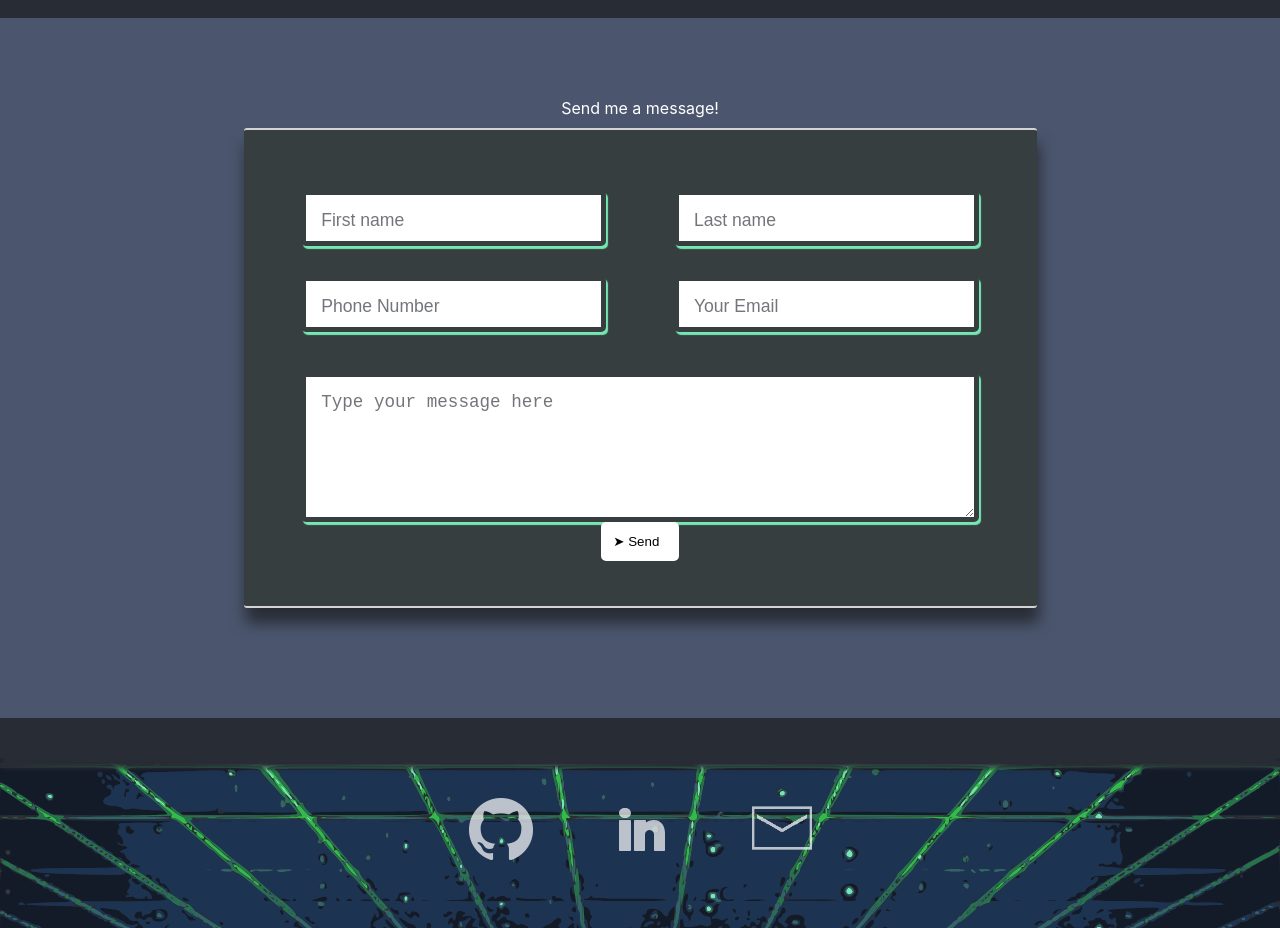
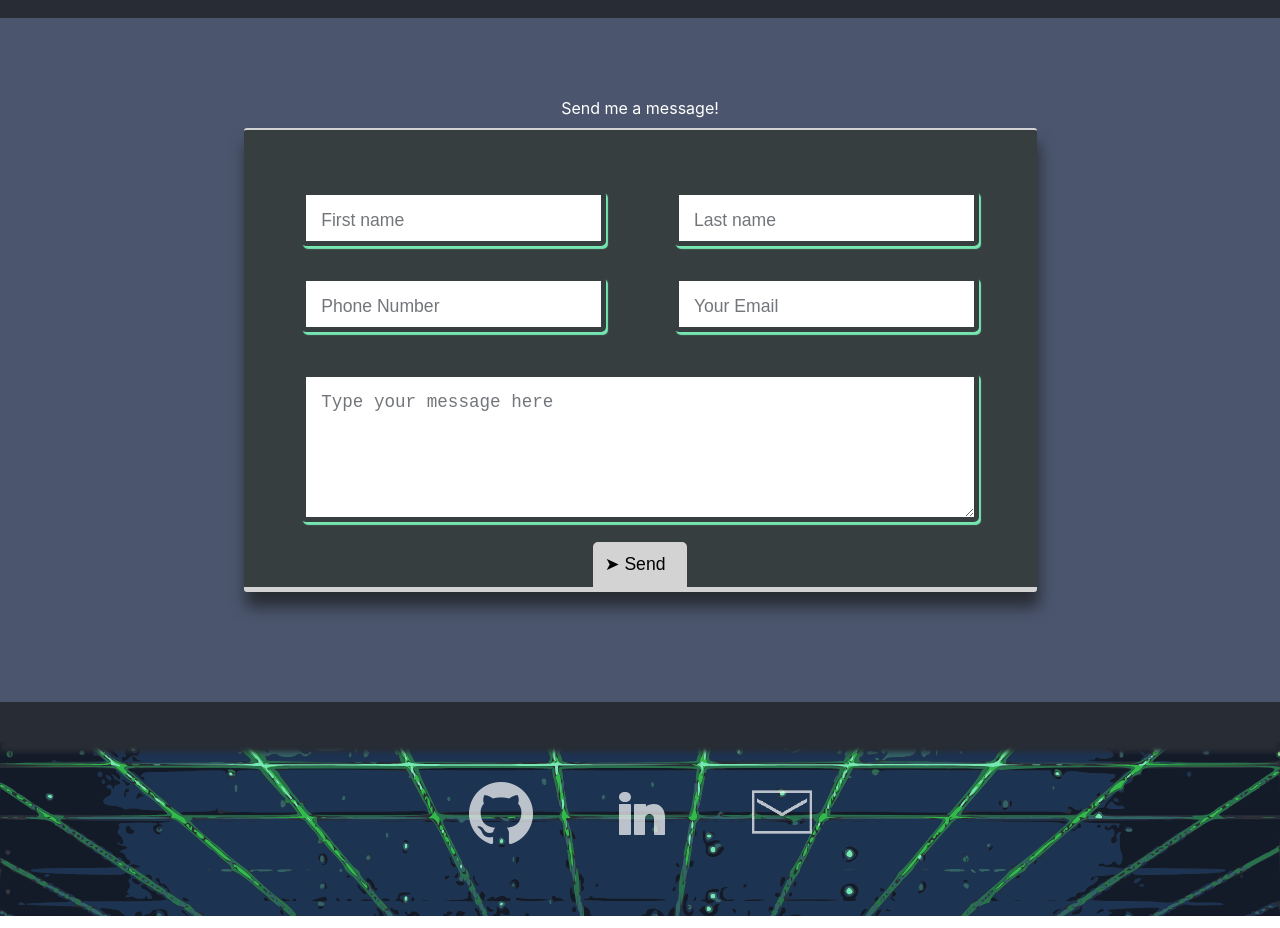
Before and after one commit to NickStrick/My-Portfolio, a React (Create React App) app in the folder portfolio/: page / in a window 1280 px wide. Shown: the part 3200-4128 px from the top of the page. Built offline with nearby package versions, Linux system fonts and the light colour scheme; no server answers.

Commit message:
contact styling

```diff
--- a/portfolio/src/components/ContactInfo/Contactinfo.scss
+++ b/portfolio/src/components/ContactInfo/Contactinfo.scss
@@ -19,7 +19,7 @@ $mobile: 700px;
         background: $contac-back;
 
         border-top: 2px solid lightgray;
-        border-bottom: 2px solid lightgray;
+        border-bottom: 5px solid lightgray;
         margin: 0 auto;
         width: 65%;
         display:flex;
@@ -27,7 +27,7 @@ $mobile: 700px;
         justify-content: space-between;
         align-items: center;
         margin-top: 10px;
-        padding: 60px 20px 45px;
+        padding: 60px 20px 0;
         box-shadow: 2px 15px 15px $background-base;
         border-radius: 3px;
         // #888888
@@ -38,6 +38,7 @@ $mobile: 700px;
             display: flex;
             justify-content: space-between;
             margin-bottom: 30px;
+
             input{
                 font-size: 1.1rem;
                 width: 45%;
@@ -79,6 +80,21 @@ $mobile: 700px;
             outline-width: .3rem;
         }
 
+        button{
+            margin-top: 20px;
+            font-size: 1.1rem;
+            border: 2px solid lightgray;
+            background-color: lightgray;
+            // box-shadow: 2px -3px 1px $highlight;
+            border-bottom-left-radius: 0;
+            border-bottom-right-radius: 0;
+        }
+        button:hover{
+            background-color: $contac-back;
+            border: 2px solid $highlight;
+            box-shadow: 0 5px 1px $highlight;
+        }
+
     }
 
     ::placeholder { /* Chrome, Firefox, Opera, Safari 10.1+ */
```
